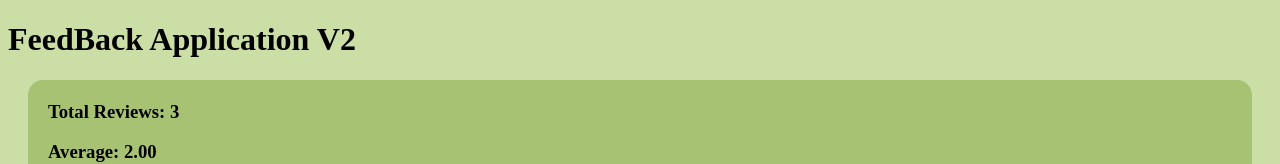
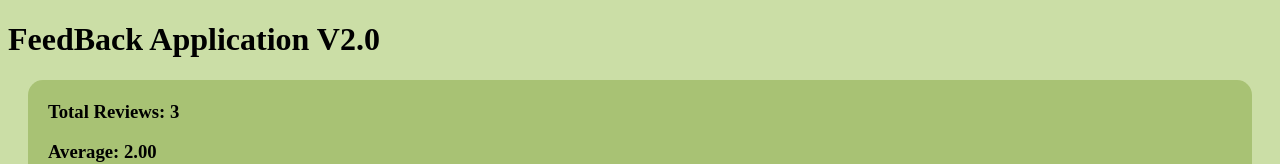
Before and after one commit to sureshghimire/Feedback-App, a React (Create React App) app: page / in a window 1280 px wide. Shown: the top 164 px of the page. Built offline with nearby package versions, Linux system fonts and the light colour scheme.

Commit message:
header changed to V2.0

```diff
--- a/src/App.js
+++ b/src/App.js
@@ -20,7 +20,7 @@ function App() {
   return (
     <FeedBackProvider>
     <Router>
-      <Header text="FeedBack Application V2" />
+      <Header text="FeedBack Application V2.0" />
 
       <div className="container">
         <Routes>
```
